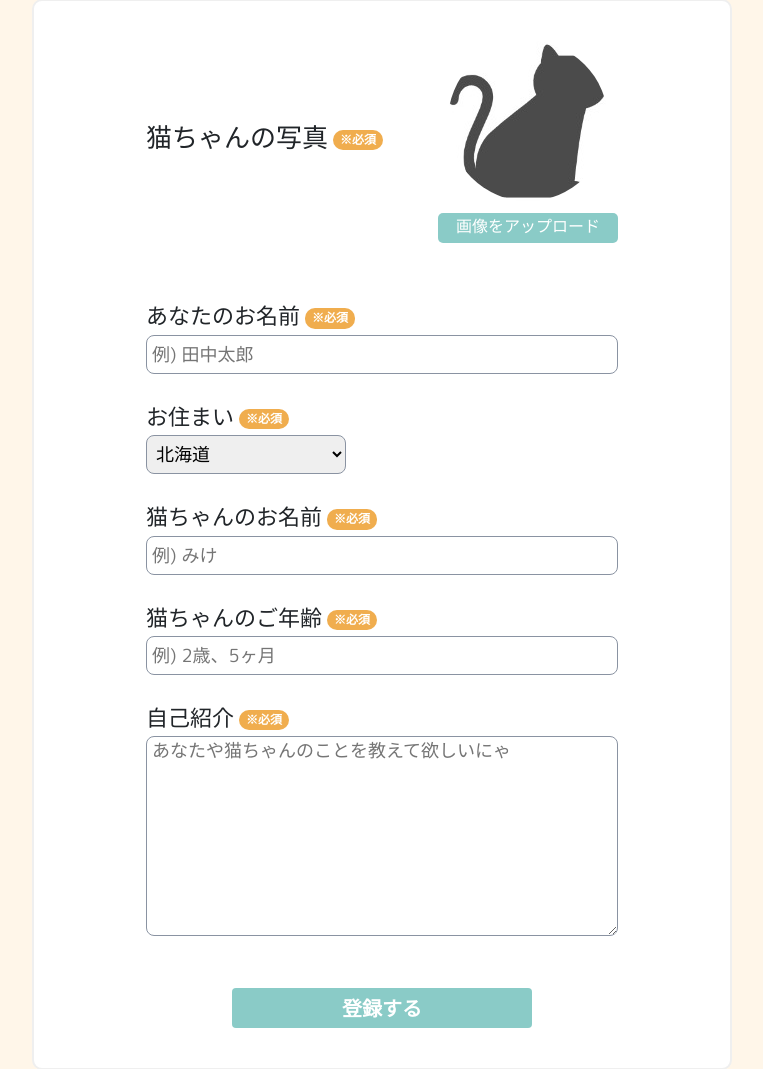
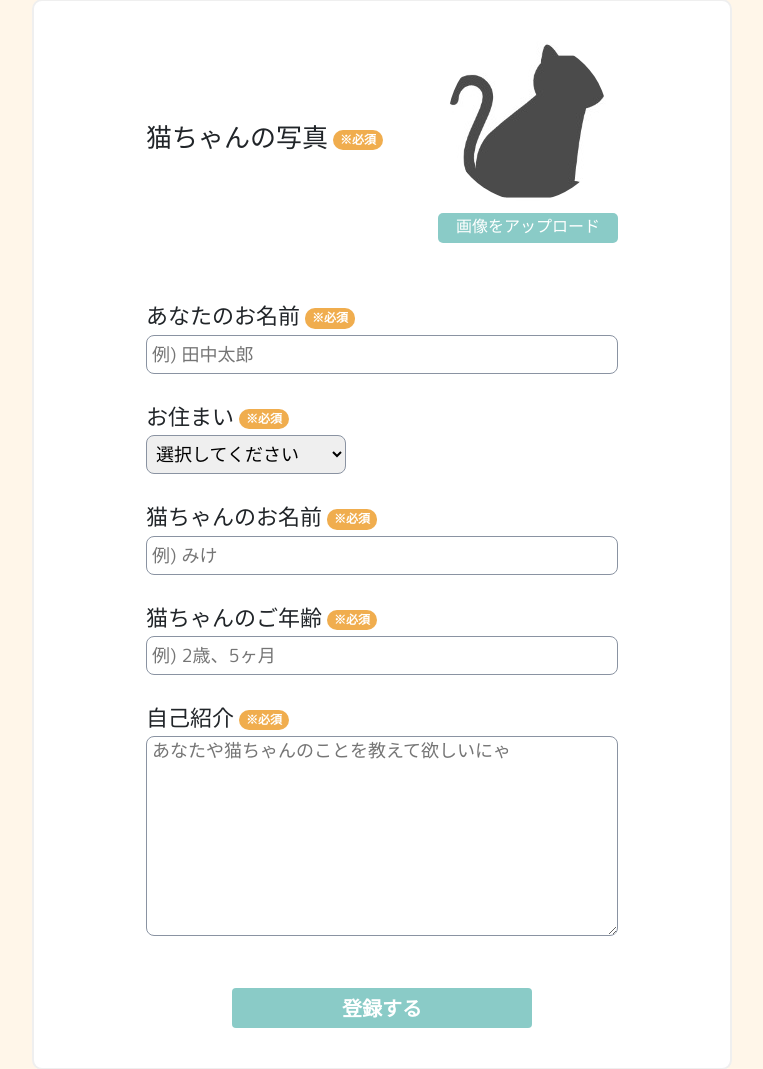
Before and after one commit to yu-v-m123/NyanLeave, a Rails app: page /profiles/new in a window 1280 px wide. Shown: the part 219-1288 px from the top of the page, without its empty margins (258-1021 px from the left). Run offline with Rails 7, Linux system fonts and the light colour scheme; the visitor is signed in with stand-in values (Sample User, id 1); style sheets or scripts are compiled from the project's sources; some libraries are stand-ins or nearby versions.

Commit message:
新規投稿<投稿編集ページ実装中

```diff
--- a/app/views/layouts/application.html.erb
+++ b/app/views/layouts/application.html.erb
@@ -13,6 +13,7 @@
 <body>
   <%= render "layouts/header" %>
   <main>
+  <%= flash[:notice]%>
     <%= yield %>
   </main>
   <%= render "layouts/footer" %>
--- a/app/views/profiles/edit.html.erb
+++ b/app/views/profiles/edit.html.erb
@@ -25,7 +25,7 @@
         <h3 class="profile-field-item">お住まい</h3>
         <%= f.select :address, {
   北海道: "北海道", 青森県: "青森県", 岩手県: "岩手県", 宮城県: "宮城県", 秋田県: "秋田県", 福島県: "福島県", 茨城県: "茨城県", 栃木県: "栃木県", 群馬県: "群馬県", 埼玉県: "埼玉県", 千葉県: "千葉県", 東京都: "東京都", 神奈川県: "神奈川県", 新潟県: "新潟県",富山県: "富山県", 石川県: "石川県", 福井県: "福井県", 山梨県: "山梨県", 長野県: "長野県", 岐阜県: "岐阜県", 静岡県: "静岡県", 愛知県: "愛知県", 三重県: "三重県", 滋賀県: "滋賀県", 京都府: "京都府", 大阪府: "大阪府", 兵庫県: "兵庫県", 奈良県: "奈良県", 和歌山県: "和歌山県", 鳥取県: "鳥取県", 島根県: "島根県", 岡山県: "岡山県", 広島県: "広島県", 山口県: "山口県", 徳島県: "徳島県", 香川県: "香川県", 愛媛県: "愛媛県", 高知県: "高知県", 福岡県: "福岡県", 佐賀県: "佐賀県", 長崎県: "長崎県", 熊本県: "熊本県", 大分県: "大分県", 宮崎県: "宮崎県", 鹿児島県: "鹿児島県", 沖縄県: "沖縄県"
-  }, {}, {class: "profile-field-address"} %>
+  }, {include_blank: "選択してください"}, {class: "profile-field-address"} %>
       </div>
       <div class="profile-field">
         <h3 class="profile-field-item">猫ちゃんのお名前</h3>
--- a/app/views/profiles/new.html.erb
+++ b/app/views/profiles/new.html.erb
@@ -21,7 +21,7 @@
         <h3 class="profile-field-item">お住まい</h3>
         <%= f.select :address, {
   北海道: "北海道", 青森県: "青森県", 岩手県: "岩手県", 宮城県: "宮城県", 秋田県: "秋田県", 福島県: "福島県", 茨城県: "茨城県", 栃木県: "栃木県", 群馬県: "群馬県", 埼玉県: "埼玉県", 千葉県: "千葉県", 東京都: "東京都", 神奈川県: "神奈川県", 新潟県: "新潟県",富山県: "富山県", 石川県: "石川県", 福井県: "福井県", 山梨県: "山梨県", 長野県: "長野県", 岐阜県: "岐阜県", 静岡県: "静岡県", 愛知県: "愛知県", 三重県: "三重県", 滋賀県: "滋賀県", 京都府: "京都府", 大阪府: "大阪府", 兵庫県: "兵庫県", 奈良県: "奈良県", 和歌山県: "和歌山県", 鳥取県: "鳥取県", 島根県: "島根県", 岡山県: "岡山県", 広島県: "広島県", 山口県: "山口県", 徳島県: "徳島県", 香川県: "香川県", 愛媛県: "愛媛県", 高知県: "高知県", 福岡県: "福岡県", 佐賀県: "佐賀県", 長崎県: "長崎県", 熊本県: "熊本県", 大分県: "大分県", 宮崎県: "宮崎県", 鹿児島県: "鹿児島県", 沖縄県: "沖縄県"
-  }, {}, {class: "profile-field-address"} %>
+  }, {include_blank: "選択してください"}, {class: "profile-field-address"} %>
       </div>
       <div class="profile-field">
         <h3 class="profile-field-item">猫ちゃんのお名前</h3>
```
Also changed, not shown: db/schema.rb.
